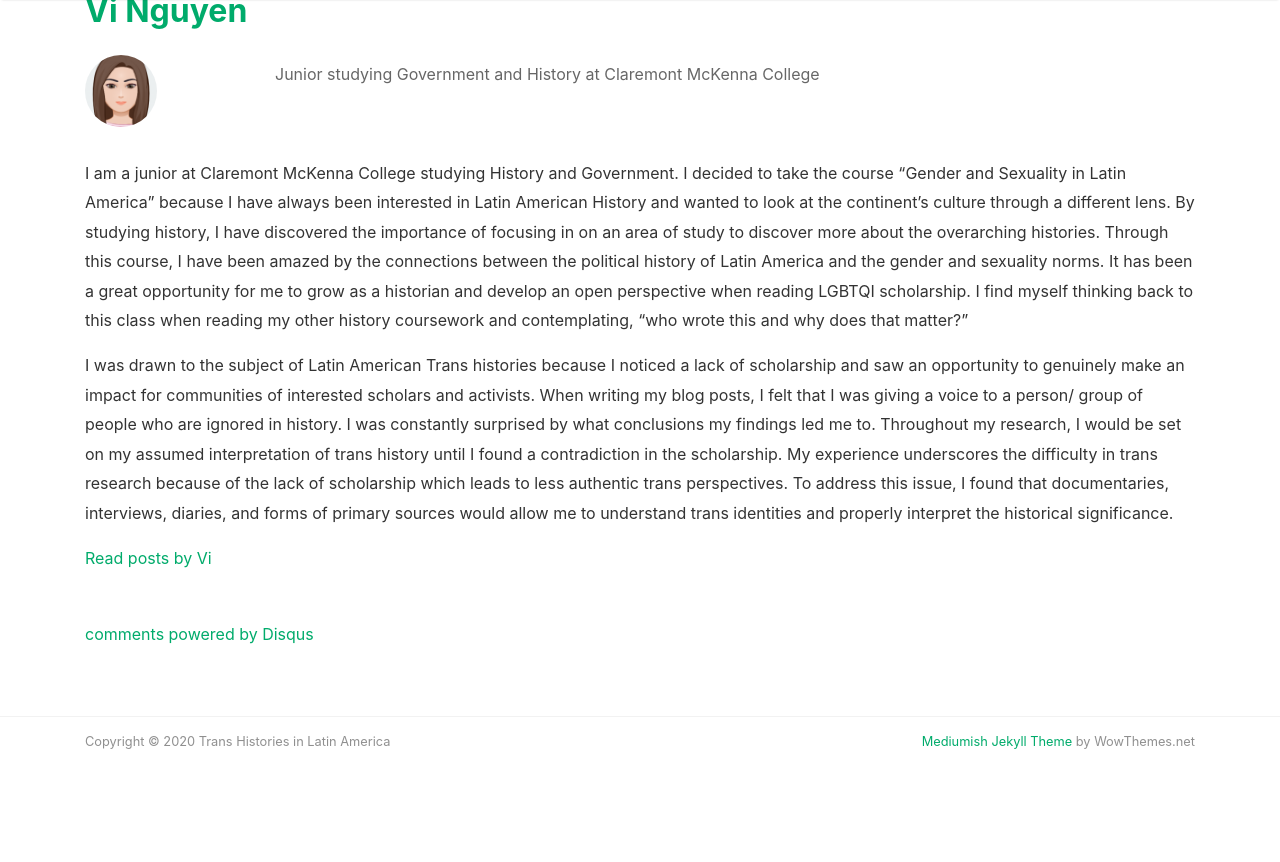
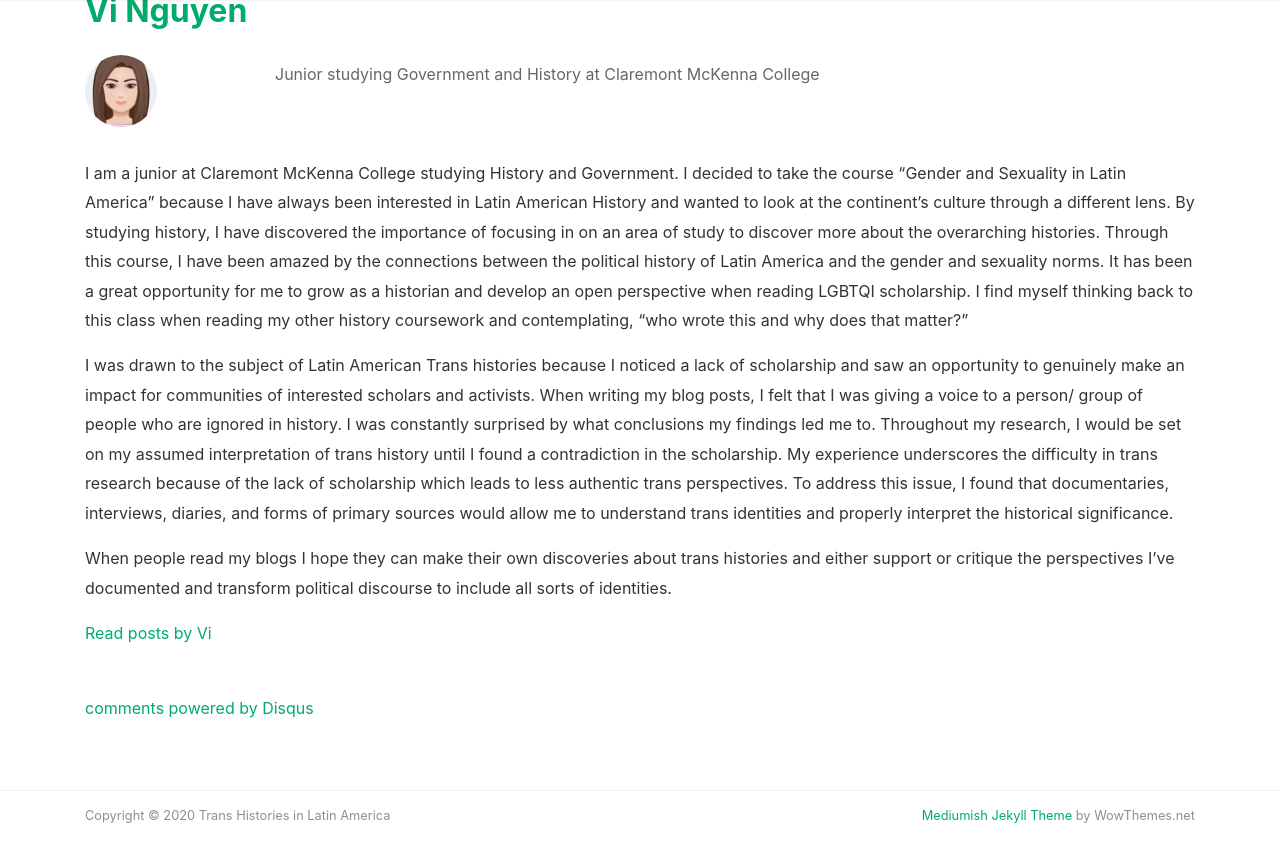
Before and after one commit to CarsonHerness/Trans-Histories-in-Latin-America, a Jekyll site: the page built from _pages/about.md, in a window 1280 px wide and 900 px high, scrolled down 2264 px. Shown: the top 862 px of the window. Built offline with Jekyll 4.4.1, drawn with Linux system fonts in a browser that asks for light colours; nearby versions of some CDN libraries; comment, search, counter and statistics services are not loaded; before the commit the page ends 3089 px from its top, so only the background shows below that.

Commit message:
Update Vi's bio

```diff
--- a/_data/authors.yml
+++ b/_data/authors.yml
@@ -38,6 +38,8 @@
     email: vnguyen21@cmc.edu
     description: "Junior studying Government and History at Claremont McKenna College"
     bio: |
-      I am a junior at Claremont McKenna College studying History and Government. I decided to take the course "Gender and Sexuality in Latin America" because I have always been interested in Latin American History and wanted to look at the continent’s culture through a different lens. By studying history, I have discovered the importance of focusing in on an area of study to discover more about the overarching histories. Through this course, I have been amazed by the connections between the political history of Latin America and the gender and sexuality norms. It has been a great opportunity for me to grow as a historian and develop an open perspective when reading LGBTQI scholarship. I find myself thinking back to this class when reading my other history coursework and contemplating, "who wrote this and why does that matter?"
+      I am a junior at Claremont McKenna College studying History and Government. I decided to take the course “Gender and Sexuality in Latin America” because I have always been interested in Latin American History and wanted to look at the continent’s culture through a different lens. By studying history, I have discovered the importance of focusing in on an area of study to discover more about the overarching histories. Through this course, I have been amazed by the connections between the political history of Latin America and the gender and sexuality norms. It has been a great opportunity for me to grow as a historian and develop an open perspective when reading LGBTQI scholarship. I find myself thinking back to this class when reading my other history coursework and contemplating, “who wrote this and why does that matter?”
 
-      I was drawn to the subject of Latin American Trans histories because I noticed a lack of scholarship and saw an opportunity to genuinely make an impact for communities of interested scholars and activists. When writing my blog posts, I felt that I was giving a voice to a person/ group of people who are ignored in history. I was constantly surprised by what conclusions my findings led me to. Throughout my research, I would be set on my assumed interpretation of trans history until I found a contradiction in the scholarship. My experience underscores the difficulty in trans research because of the lack of scholarship which leads to less authentic trans perspectives.  To address this issue, I found that documentaries, interviews, diaries, and forms of primary sources would allow me to understand trans identities and properly interpret the historical significance.
+      I was drawn to the subject of Latin American Trans histories because I noticed a lack of scholarship and saw an opportunity to genuinely make an impact for communities of interested scholars and activists. When writing my blog posts, I felt that I was giving a voice to a person/ group of people who are ignored in history. I was constantly surprised by what conclusions my findings led me to. Throughout my research, I would be set on my assumed interpretation of trans history until I found a contradiction in the scholarship. My experience underscores the difficulty in trans research because of the lack of scholarship which leads to less authentic trans perspectives. To address this issue, I found that documentaries, interviews, diaries, and forms of primary sources would allow me to understand trans identities and properly interpret the historical significance.
+
+      When people read my blogs I hope they can make their own discoveries about trans histories and either support or critique the perspectives I’ve documented and transform political discourse to include all sorts of identities.
```
